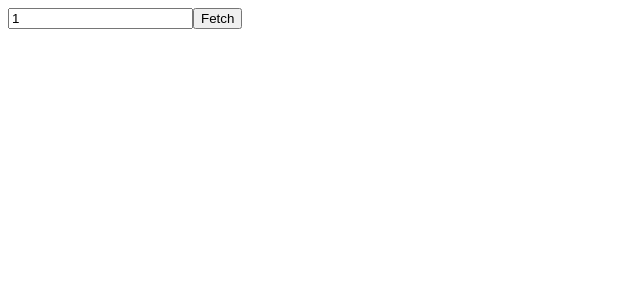
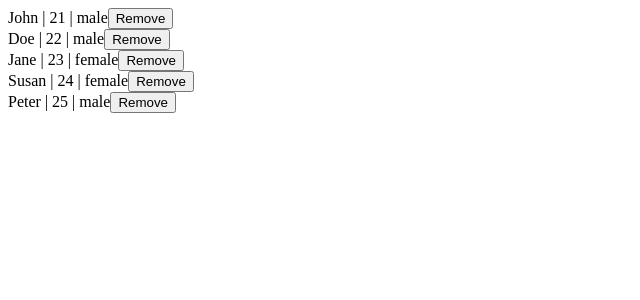
Before and after one commit to githinjisamson1/learning-react, a React (Create React App) app in the folder hello-world/: page / in a window 1280 px wide. Shown: the top 300 px of the page, without its empty margins (0-640 px from the left). Built offline with nearby package versions, Linux system fonts and the light colour scheme; no server answers.

Commit message:
Understand useContext

```diff
--- a/hello-world/src/App.js
+++ b/hello-world/src/App.js
@@ -31,9 +31,10 @@ import CleanupDemo from "./components/hooks/useEffect/CleanupDemo";
 import IntervalCounter from "./components/hooks/useEffect/IntervalCounter";
 import DataFetching from "./components/hooks/useEffect/DataFetching";
 import FetchSinglePost from "./components/hooks/useEffect/FetchSinglePost";
+import PropDrilling from "./components/hooks/useContext/PropDrilling";
+import ContextApi from "./components/hooks/useContext/ContextApi";
 
-export default class App extends Component {
-  render() {
+const App = () => {
   return (
     <div>
       {/* TODO: ===== BASICS OF REACT =====*/}
@@ -89,8 +90,13 @@ export default class App extends Component {
       {/* <CleanupDemo/> */}
       {/* <IntervalCounter /> */}
       {/* <DataFetching /> */}
-        <FetchSinglePost />
+      {/* <FetchSinglePost /> */}
+
+      {/* ===== useContext ===== */}
+      {/* <PropDrilling /> */}
+      <ContextApi />
     </div>
   );
-  }
-}
+};
+
+export default App;
--- /dev/null
+++ b/hello-world/src/MockData.js
@@ -0,0 +1,7 @@
+export const people = [
+  { id: 1, name: "John", age: 21, gender: "male" },
+  { id: 2, name: "Doe", age: 22, gender: "male" },
+  { id: 3, name: "Jane", age: 23, gender: "female" },
+  { id: 4, name: "Susan", age: 24, gender: "female" },
+  { id: 5, name: "Peter", age: 25, gender: "male" },
+];
--- /dev/null
+++ b/hello-world/src/components/hooks/useContext/ContextApi.js
@@ -0,0 +1,76 @@
+import React, { useState, useContext } from "react";
+import { people as data } from "../../../MockData";
+
+// !returns two components: Provider(distributor), Consumer
+const PersonContext = React.createContext();
+
+const ContextApi = () => {
+  const [people, setPeople] = useState(data);
+
+  const removePerson = (id) => {
+    const newPeople = people.filter((person) => {
+      return person.id !== id;
+    });
+    setPeople(newPeople);
+  };
+
+  // !wrap return of root component in PersonContext.Provider then pass value prop
+  return (
+    <PersonContext.Provider
+      value={{
+        people,
+        removePerson,
+      }}
+    >
+      <List people={people} removePerson={removePerson} />
+    </PersonContext.Provider>
+  );
+};
+
+const List = () => {
+  // !access: mainData: {people, removePerson}
+  //   !pass in PersonContext
+  const mainData = useContext(PersonContext);
+
+  return (
+    <>
+      {mainData.people.map((person) => {
+        return <SinglePerson key={person.id} {...person} />;
+      })}
+    </>
+  );
+};
+
+const SinglePerson = ({ id, name, age, gender }) => {
+  // !access: destructure
+  //   !pass in PersonContext
+  const { removePerson } = useContext(PersonContext);
+  return (
+    <div>
+      <span>
+        {name} | {age} | {gender}
+      </span>
+      <button
+        onClick={() => {
+          removePerson(id);
+        }}
+      >
+        Remove
+      </button>
+    </div>
+  );
+};
+
+export default ContextApi;
+
+// TODO: ContextAPI
+// !we were passing props from one component to the next
+// !which was not necessary
+// !use CONTEXT API to solve this
+
+// !steps include:
+// React.createContext
+// wrap return of root Comp with PersonContext.Provider
+// const {removePerson} = useContext(PersonContext)
+
+// !a use case would be to use useGlobalContext === research on this
--- /dev/null
+++ b/hello-world/src/components/hooks/useContext/PropDrilling.js
@@ -0,0 +1,59 @@
+import React, { useState } from "react";
+import { people as data } from "../../../MockData";
+
+const PropDrilling = () => {
+  const [people, setPeople] = useState(data);
+
+  const removePerson = (id) => {
+    const newPeople = people.filter((person) => {
+      return person.id !== id;
+    });
+    setPeople(newPeople);
+  };
+
+  return (
+    <section>
+      <List people={people} removePerson={removePerson} />
+    </section>
+  );
+};
+
+const List = ({ people, removePerson }) => {
+  return (
+    <>
+      {people.map((person) => {
+        return (
+          <SinglePerson
+            key={person.id}
+            {...person}
+            removePerson={removePerson}
+          />
+        );
+      })}
+    </>
+  );
+};
+
+const SinglePerson = ({ id, name, age, gender, removePerson }) => {
+  return (
+    <div>
+      <span>
+        {name} | {age} | {gender}
+      </span>
+      <button
+        onClick={() => {
+          removePerson(id);
+        }}
+      >
+        Remove
+      </button>
+    </div>
+  );
+};
+
+export default PropDrilling;
+
+// TODO: prop drilling
+// !we are passing props from one component to the next
+// !which is not necessary
+// !use CONTEXT API to solve this
```
Lines whose indentation alone changed are shown as unchanged.
